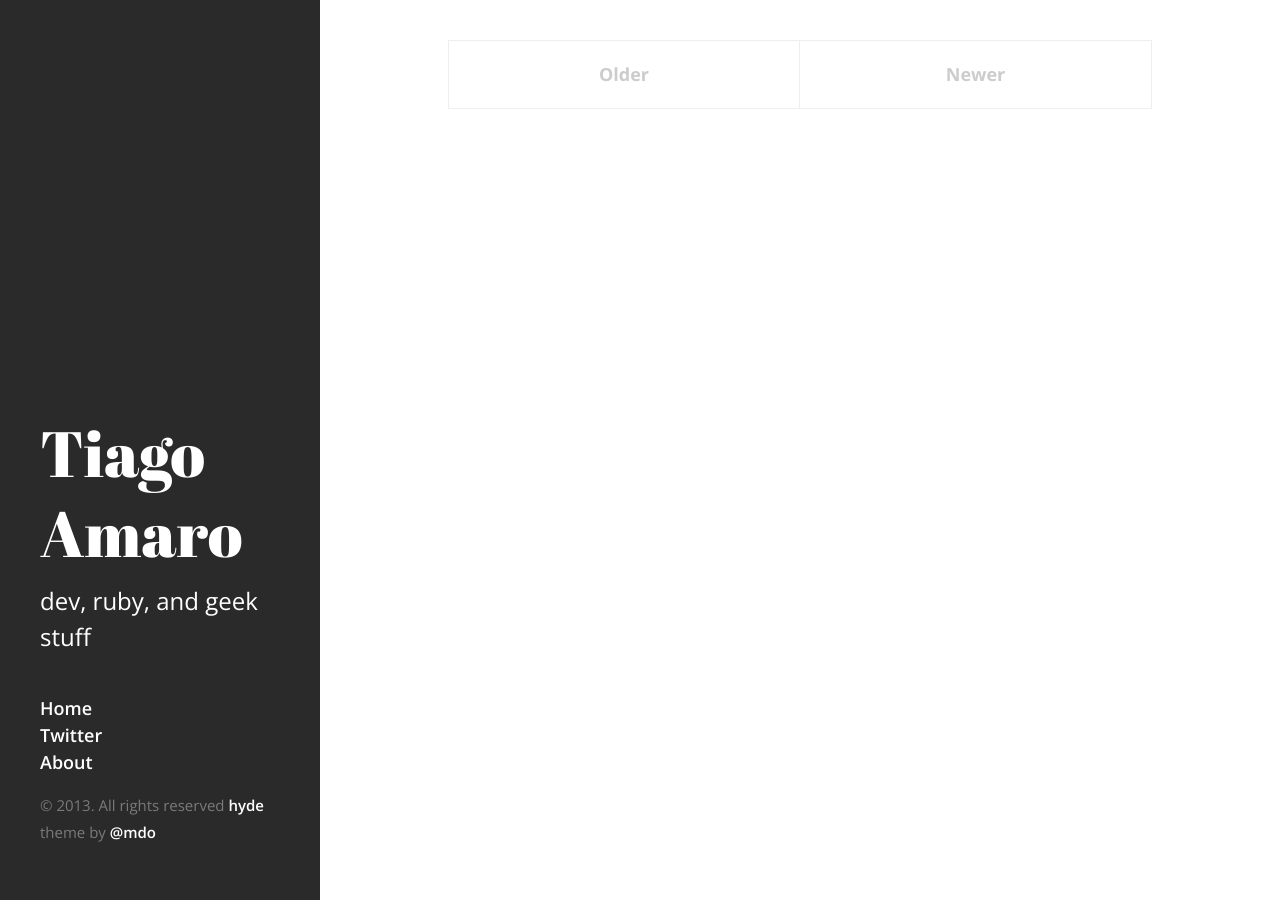
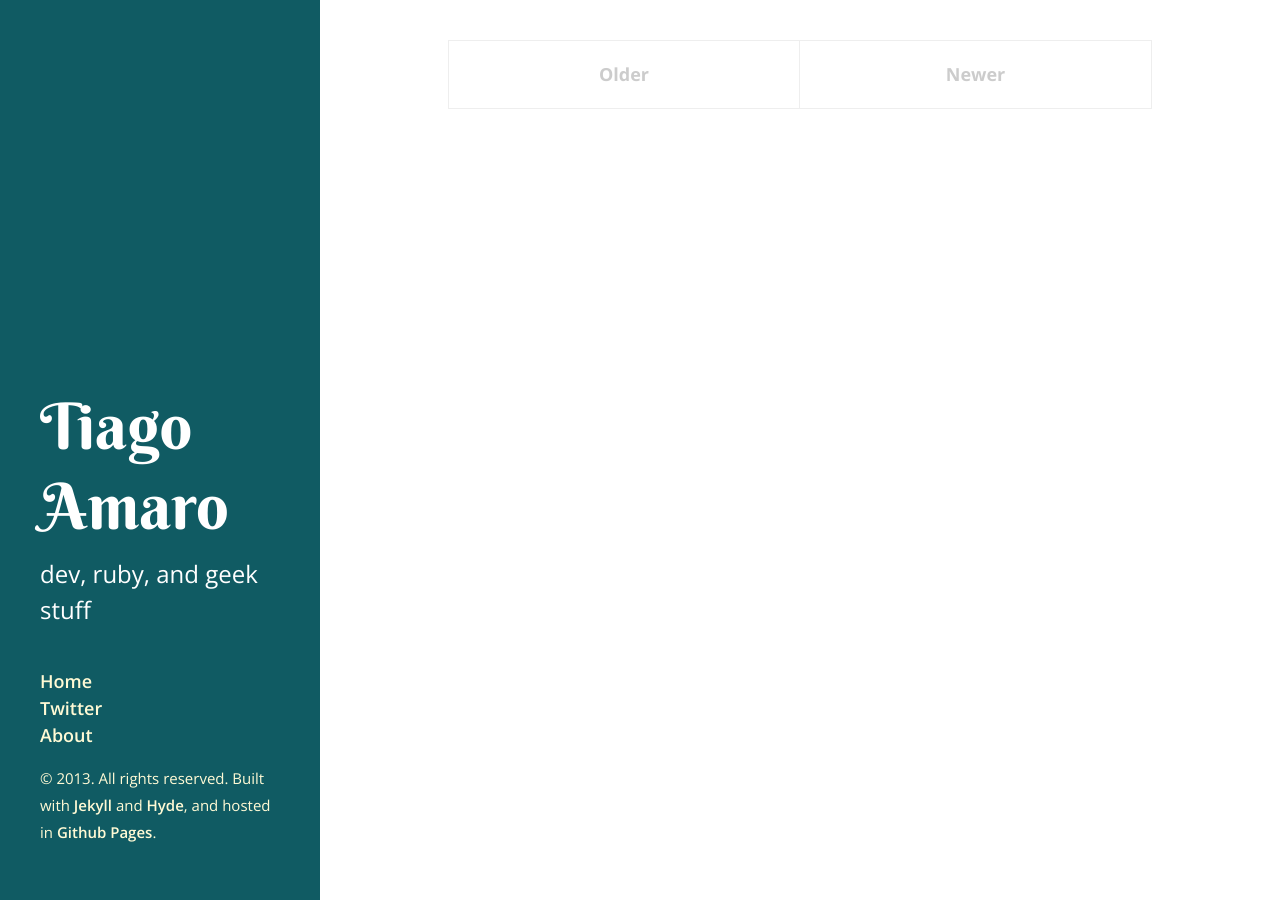
Before and after one commit to tiagoamaro/tiagoamaro.com.br_jekyll, a Jekyll site: the page built from index.html, in a window 1280 px wide. Built offline with Jekyll 4.4.1, drawn with Linux system fonts in a browser that asks for light colours.

Commit message:
changing masthead h1 font and website colors

```diff
--- a/_layouts/default.html
+++ b/_layouts/default.html
@@ -17,7 +17,7 @@
 
     <!-- CSS -->
     <link rel="stylesheet" href="/public/css/hyde.css">
-    <link rel="stylesheet" href="http://fonts.googleapis.com/css?family=Open+Sans:300,400italic,400,600,700|Abril+Fatface">
+    <link rel="stylesheet" href="http://fonts.googleapis.com/css?family=Open+Sans:300,400italic,400,600,700|Berkshire+Swash">
 
     <!-- Icons -->
     <!-- <link rel="apple-touch-icon-precomposed" sizes="144x144" href="/public/touch-icon-144-precomposed.png"> -->
@@ -31,7 +31,7 @@
     <header class="masthead">
       <div class="masthead-inner">
         <h1>Tiago Amaro</h1>
-        <p class="lead">dev, ruby, and geek stuff</p>
+        <p class="lead">dev, <span class="ruby">ruby</span>, and geek stuff</p>
 
         <div class="colophon">
           <ul class="colophon-links">
@@ -45,7 +45,7 @@
           </ul>
           <p>
             <small>
-              &copy; 2013. All rights reserved <a href="http://andhyde.com" target="_blank">hyde</a> theme by <a href="https://twitter.com/mdo" target="_blank">@mdo</a>
+              &copy; 2013. All rights reserved. Built with <a href="http://jekyllrb.com/" target="_blank">Jekyll</a> and <a href="http://andhyde.com" target="_blank">Hyde</a>, and hosted in <a href="http://pages.github.com/" target="_blank">Github Pages</a>.
             </small>
           </p>
         </div>
--- a/public/css/hyde.css
+++ b/public/css/hyde.css
@@ -185,14 +185,14 @@ a:hover {
 /* Header */
 .masthead {
   color: #fff;
-  background-color: #2a2a2a;
+  background-color: #105B63;
 }
 .masthead-inner {
   padding: 20px;
 }
 .masthead h1 {
   margin-top: 0;
-  font-family: "Abril Fatface";
+  font-family: "Berkshire Swash";
 }
 .masthead .lead {
   font-size: 20px;
@@ -200,13 +200,13 @@ a:hover {
   margin-bottom: 0;
 }
 .masthead a {
-  color: #fff;
+  color: #FFFAD5;
 }
 
 /* Footer area of masthead */
 .colophon {
   margin-top: 20px;
-  color: #7a7a7a;
+  color: #FFFAD5;
 }
 .colophon-links {
   margin: 0 0 15px;
```
Also changed, not shown: 5 other files.
